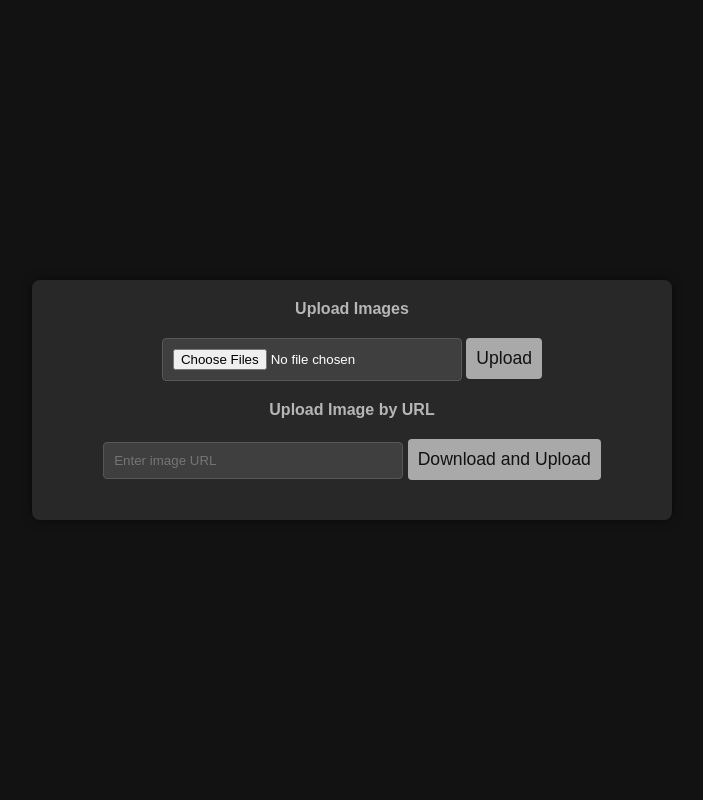
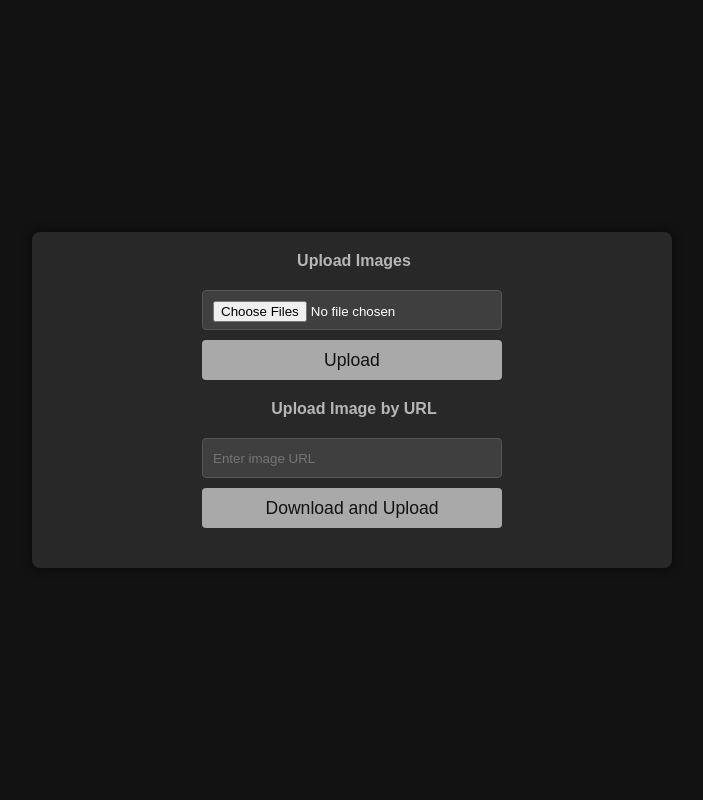
Before and after one commit to Tiritibambix/ImaGUIck, a Flask app: page / in a window 1280 px wide. Shown: the whole page, without its empty margins (288-991 px from the left). Run offline with Flask 3, Linux system fonts and the light colour scheme; some libraries are stand-ins or nearby versions.

Commit message:
Center Legends on index

```diff
--- a/templates/index.html
+++ b/templates/index.html
@@ -22,8 +22,8 @@
             --spacing-medium: 20px;
             --spacing-large: 40px;
 
-            --input-width: 100%;
-            --input-max-width: 300px;
+            --input-width: 300px;
+            --input-height: 40px;
 
             --header-font-size: 1.8rem;
         }
@@ -60,6 +60,9 @@
             margin-bottom: var(--spacing-medium);
             border: none;
             padding: 0;
+            display: flex;
+            flex-direction: column;
+            align-items: center;
         }
 
         legend {
@@ -67,6 +70,7 @@
             font-weight: bold;
             color: var(--clr-primary-a40);
             margin-bottom: var(--spacing-small);
+            width: 100%;
         }
 
         form label {
@@ -74,6 +78,13 @@
             margin-top: var(--spacing-small);
             color: var(--clr-primary-a40);
             font-size: 0.9rem;
+        }
+
+        .form-group {
+            display: flex;
+            flex-direction: column;
+            align-items: center;
+            width: 100%;
         }
 
         input[type="file"],
@@ -84,7 +95,7 @@
             border: 1px solid var(--clr-surface-a30);
             border-radius: 4px;
             width: var(--input-width);
-            max-width: var(--input-max-width);
+            height: var(--input-height);
             background-color: var(--clr-surface-a20);
             color: var(--clr-primary-a50);
             box-sizing: border-box;
@@ -96,7 +107,6 @@
             color: var(--clr-surface-a0);
             cursor: pointer;
             font-size: 1rem;
-            width: var(--input-width);
             transition: background-color 0.3s ease;
         }
 
@@ -121,7 +131,6 @@
 
             button {
                 font-size: 1.1rem;
-                width: auto;
             }
         }
     </style>
@@ -131,15 +140,19 @@
         <form action="/upload" method="post" enctype="multipart/form-data">
             <fieldset>
                 <legend>Upload Images</legend>
-                <input type="file" name="file" multiple>
-                <button type="submit">Upload</button>
+                <div class="form-group">
+                    <input type="file" name="file" multiple>
+                    <button type="submit">Upload</button>
+                </div>
             </fieldset>
         </form>
         <form action="/upload_url" method="post">
             <fieldset>
                 <legend>Upload Image by URL</legend>
-                <input type="text" name="url" placeholder="Enter image URL" required>
-                <button type="submit">Download and Upload</button>
+                <div class="form-group">
+                    <input type="text" name="url" placeholder="Enter image URL" required>
+                    <button type="submit">Download and Upload</button>
+                </div>
             </fieldset>
         </form>
     </div>
```
Also changed, not shown: .github/workflows/docker-build-test.yml.
